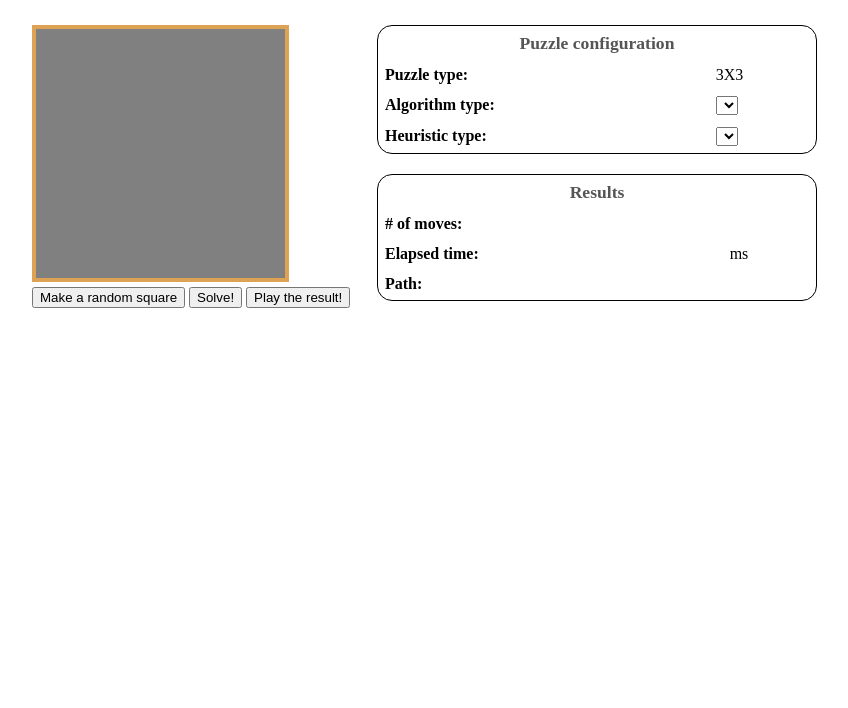
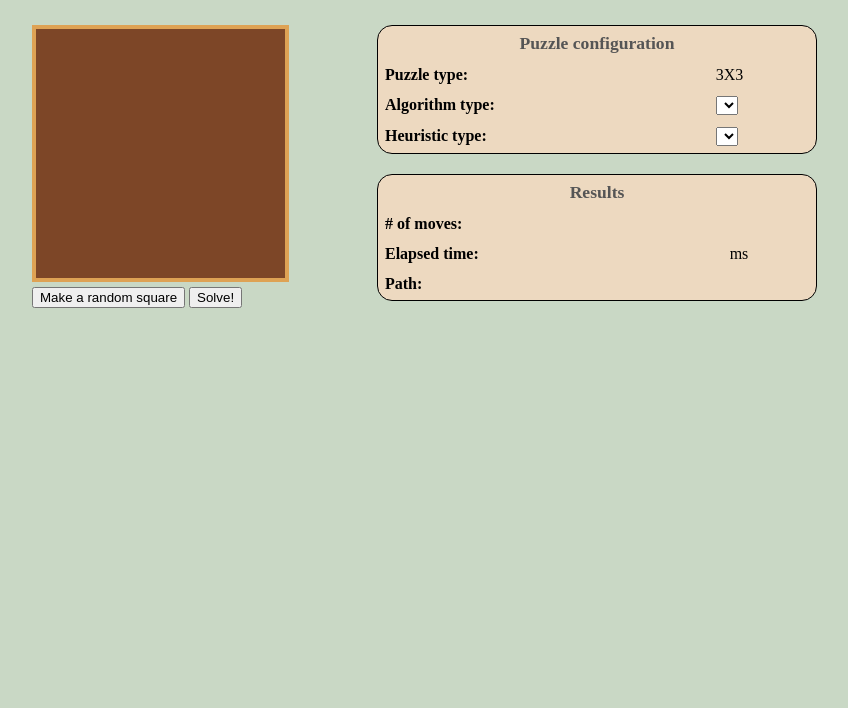
Before and after one commit to achsill/N-puzzle, a website: page front/public/base.html in a window 1280 px wide. Shown: the part 92-800 px from the top of the page, without its empty margins (208-1056 px from the left). Drawn offline with Linux system fonts and the light colour scheme.

Commit message:
color improved

```diff
--- a/front/public/base.html
+++ b/front/public/base.html
@@ -91,7 +91,6 @@
     <div id="actionsBar">
       <button id="generate">Make a random square</button>
       <button id="solve">Solve!</button>
-      <button id="play">Play the result!</button>
     </div>
 
   </div>
--- a/front/public/slider.js
+++ b/front/public/slider.js
@@ -129,7 +129,8 @@ function all(){
 		request.onload = function() {
 		  if (request.status >= 200 && request.status < 400) {
 			var solution = JSON.parse(request.responseText);
-			showSteps(solution.steps, 1);
+			  showSteps(solution.steps, 1);
+        document.getElementById("numberOfMoves").textContent = solution.number_of_moves;
 		  } else {
 			console.log('PB lol', request);
 		  }
--- a/front/public/style.css
+++ b/front/public/style.css
@@ -9,6 +9,10 @@ h1 {
   text-align: center;
 }
 
+body {
+  background-color: #c9d8c5;
+}
+
 .puzzleTable {
   position: relative;
   width: 332px;
@@ -16,7 +20,7 @@ h1 {
   overflow: hidden;
   border: solid 4px rgb(222, 162, 84);
   position: relative;
-  background-color: gray;
+  background-color: #7d4627;
 }
 
 .tile,.empty {
@@ -34,7 +38,7 @@ h1 {
 }
 
 .tile {
-  background-color: white;
+  background-color: #a8b6bf;
   border: solid 1px black;
 }
 
@@ -75,6 +79,7 @@ table {
   border: solid 1px black;
   -moz-border-radius: 15px;
   border-radius: 15px;
+  background-color:#edd9c0;
 }
 
 .msg-popup-panel {
```
